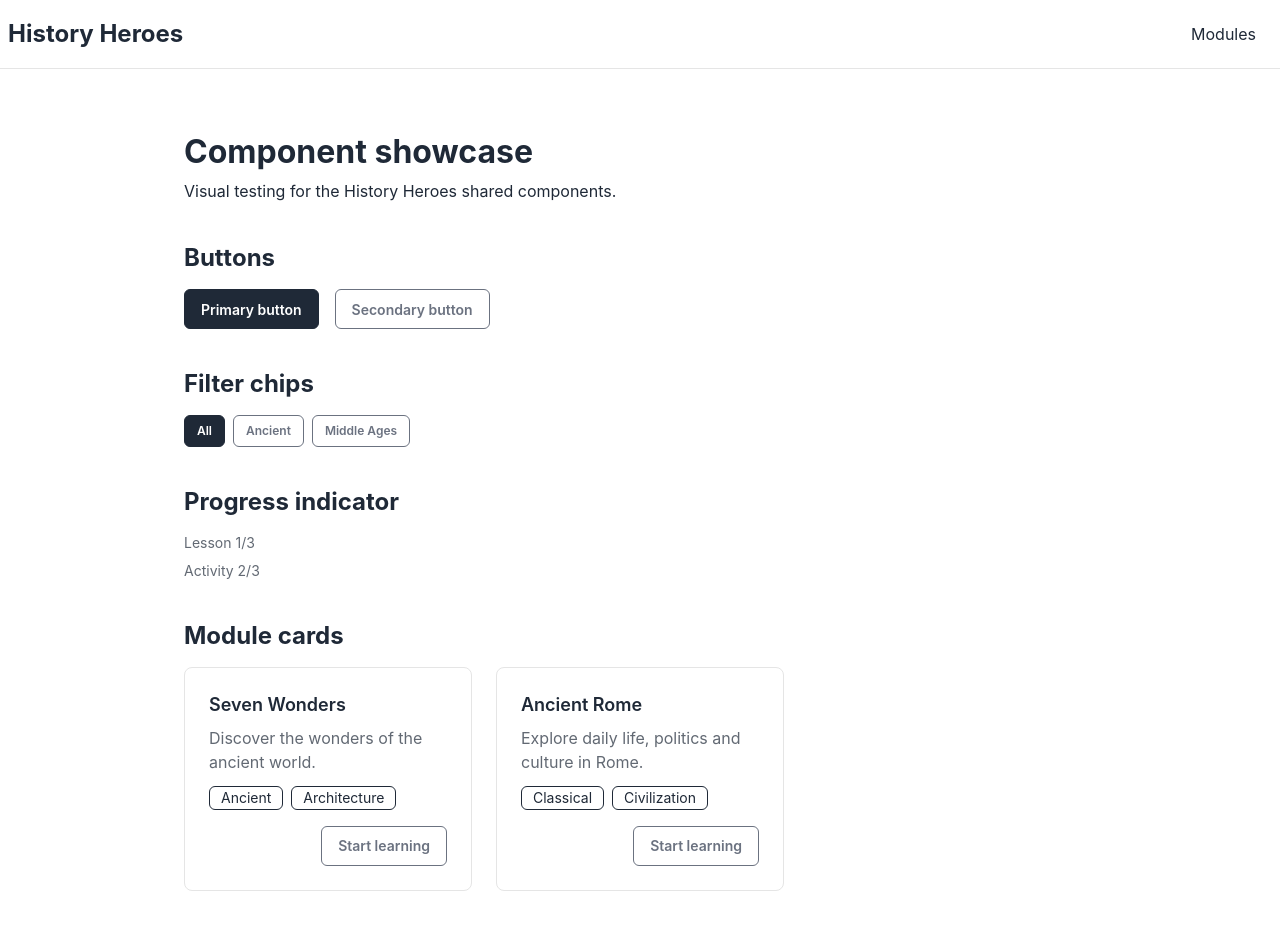
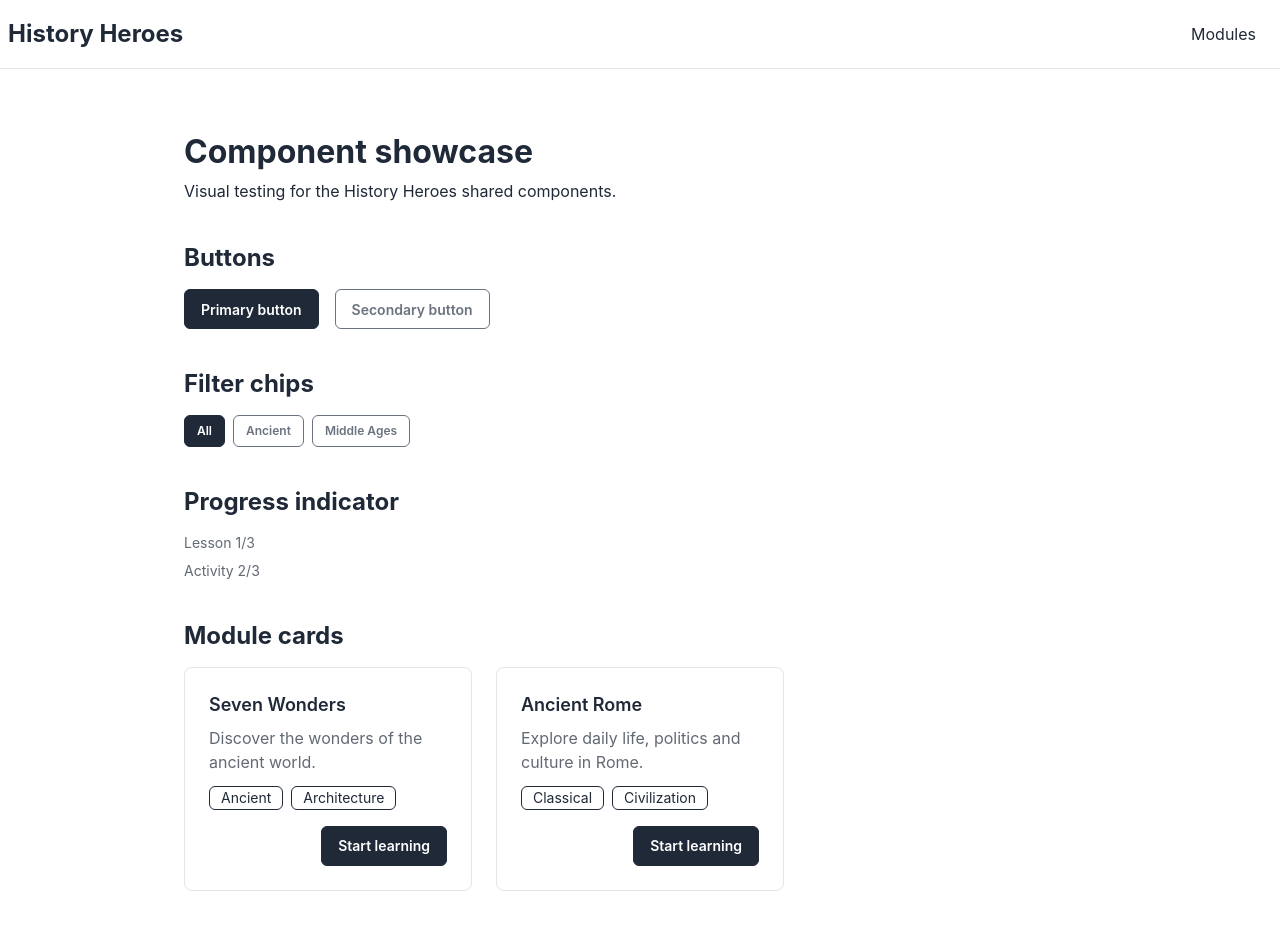
Before and after one commit to freeCodeCamp-Summer-Cohort-2026/history-heroes, a React (Vite) app in the folder client/: page /components in a window 1280 px wide. Shown: the top 933 px of the page. Built offline with nearby package versions, Linux system fonts and the light colour scheme.

Commit message:
fix: default variant class and fix for className prop
- also added helper function

```diff
--- a/client/src/components/ButtonLink.tsx
+++ b/client/src/components/ButtonLink.tsx
@@ -1,4 +1,5 @@
 import { Link } from 'react-router-dom'
+import { classNames } from '../utils/class-names'
 
 /**
  * Button that redirects using react-router-dom, for internal application navigation.
@@ -24,14 +25,14 @@ export default function ButtonLink(
 ) {
   const { variant, native, children, className } = params
   const variantClass =
-    variant === 'primary'
+    variant === 'primary' || !variant
       ? 'btn-primary hover:bg-[var(--color-primary-focus)]'
       : 'btn-outline btn-secondary'
 
   if (native) {
     const { href } = params
     return (
-      <a href={href} className={`btn ${variantClass} ${className}`}>
+      <a href={href} className={classNames('btn', variantClass, className)}>
         {children}
       </a>
     )
@@ -45,7 +46,7 @@ export default function ButtonLink(
   }
 
   return (
-    <Link to={to} className={`btn ${variantClass} ${className}`}>
+    <Link to={to} className={classNames('btn', variantClass, className)}>
       {children}
     </Link>
   )
--- /dev/null
+++ b/client/src/utils/class-names.ts
@@ -0,0 +1,10 @@
+/**
+ * Tiny helper function useful for conditionally combining multiple classes into a single string.
+ *
+ * Partially replicates the `classnames` library
+ */
+export function classNames(
+  ...classes: (string | undefined | null | false)[]
+): string {
+  return classes.filter(Boolean).join(' ')
+}
```
